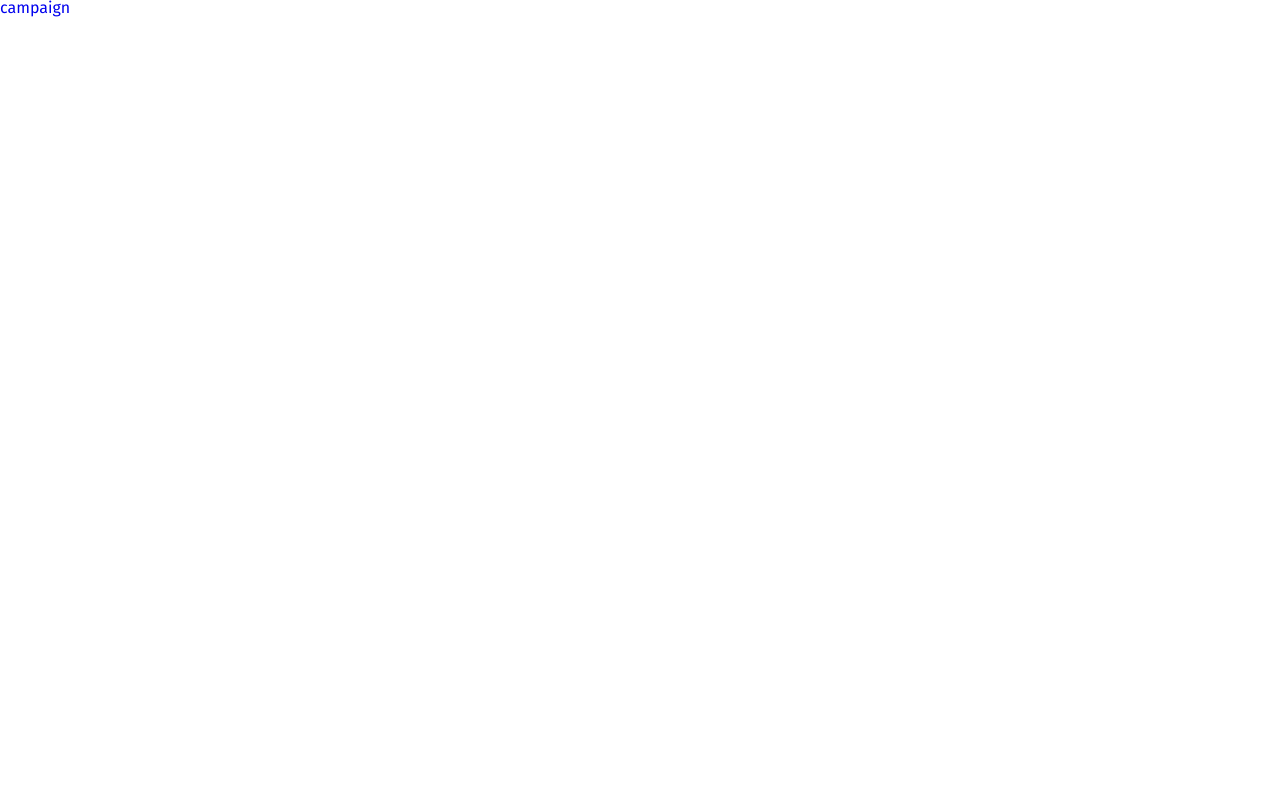
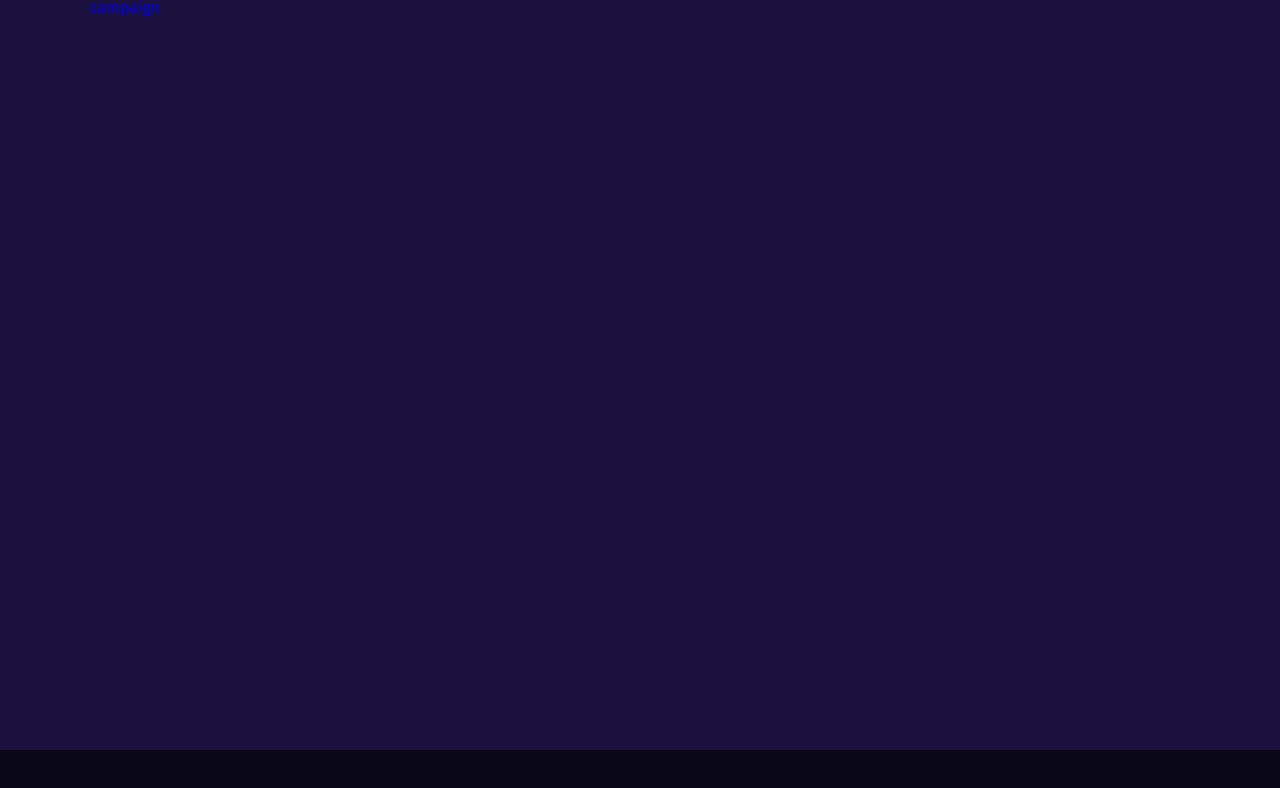
Before and after one commit to ajcumine/poe-pocket-guide, a Next.js app: page / in a window 1280 px wide. Shown: the top 788 px of the page. Built offline with nearby package versions, Linux system fonts and the light colour scheme.

Commit message:
dark styles

```diff
--- a/components/Page.tsx
+++ b/components/Page.tsx
@@ -2,15 +2,43 @@ import React from 'react';
 
 import styled from 'styled-components';
 
-const Wrapper = styled.main`
-  height: 100%;
+import styles from '../styles/variables';
+
+const PageWrapper = styled.main`
+  background-color: ${styles.colors.background};
   font-family: 'Fira Sans';
-  display: flex;
-  flex-direction: column;
+  color: ${styles.colors.white};
+  position: relative;
+  min-height: 100vh;
+`;
+
+const ContentWrapper = styled.div`
+  flex: 1 0 auto;
+  padding-bottom: 8rem;
+  margin: 0 1.6rem;
+  @media (min-width: ${styles.size.tablet}) {
+    max-width: 860px;
+    margin: 0 auto;
+    width: 100%;
+  }
+  @media (min-width: ${styles.size.desktop}) {
+    max-width: 1100px;
+  }
+`;
+
+const Footer = styled.footer`
+  background-color: ${styles.colors.footer};
+  position: absolute;
+  bottom: 0;
+  width: 100%;
+  height: 5rem;
 `;
 
 const Page = ({ children }: { children: React.ReactNode }) => (
-  <Wrapper>{children}</Wrapper>
+  <PageWrapper>
+    <ContentWrapper>{children}</ContentWrapper>
+    <Footer />
+  </PageWrapper>
 );
 
 export default Page;
--- a/pages/campaign.tsx
+++ b/pages/campaign.tsx
@@ -8,10 +8,10 @@ const Home = () => (
     <h1>Campaign</h1>
     <p>Step by step guide to leveling throught Path of Exile campaign:</p>
     {Object.keys(campaignData).map((actNo) => (
-      <section>
+      <section key={`act-${actNo}`}>
         <h2>Act {actNo}</h2>
         {Object.keys(campaignData[actNo]).map((actSteps) => (
-          <p>
+          <p key={`step-${actSteps}`}>
             {actSteps}. <span>{campaignData[actNo][actSteps].description}</span>
           </p>
         ))}
--- a/styles/variables.ts
+++ b/styles/variables.ts
@@ -1,4 +1,8 @@
-const colors = {};
+const colors = {
+  background: '#1a113f',
+  white: '#f8f8ff',
+  footer: '#090617',
+};
 
 const size = {
   mobile: '360px',
```
